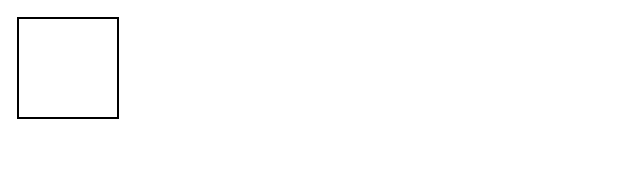
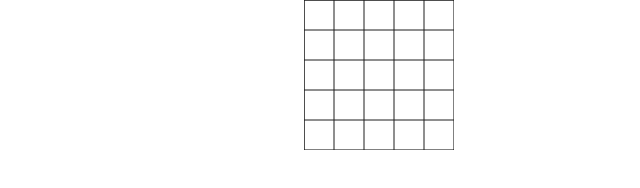
Before and after one commit to cryingsealpup/nonograms, a website built with webpack: page src/index.pug in a window 1280 px wide. Shown: the whole page, without its empty margins (0-640 px from the left). Built offline with nearby package versions, Linux system fonts and the light colour scheme.

Commit message:
feat: basic game grid

```diff
--- a/src/components/_head.pug
+++ b/src/components/_head.pug
@@ -11,4 +11,5 @@ head
     meta(name="theme-color", content="#ffffff")
     link(rel="preconnect", href="https://fonts.googleapis.com")
     link(rel="preconnect", href="https://fonts.gstatic.com", crossorigin)
-    link( href="https://fonts.googleapis.com/css2?family=Inter:wght@400;600;900&display=swap", rel="stylesheet")
+    link( href="./style.css", rel="stylesheet")
+    link(href="https://fonts.googleapis.com/css2?family=Inter:wght@400;600;900&display=swap", rel="stylesheet")
--- a/src/index.pug
+++ b/src/index.pug
@@ -2,5 +2,6 @@ doctype html
 html(lang='EN')
     include  ./components/_head.pug
     body
-        //  include  ./components/_body.pug
-        script(type="module", src="app.js")
+        canvas#canvas
+        //- script(type="module", src="app.js")
+        //- script(type="module", src="js/index.js")
--- a/src/js/index.js
+++ b/src/js/index.js
@@ -1,15 +1,82 @@
+let dim = 5
 const canvas = document.createElement('canvas'),
-    body = document.querySelector('body'),
-    ctx = canvas.getContext("2d"),
-    rectangle = new Path2D()
-
-let frameSize = 5
-
-rectangle.rect(10, 10, 100, 100)
+	body = document.querySelector('body'),
+	ctx = canvas.getContext("2d"),
+	rectangle = new Path2D(),
+	cellSize = 30,
+	cellsLine = cellSize * dim,
+	cellsColumn = cellsLine * dim,
+	screenD = (grid) => grid.length * cellSize
 
 ctx.strokeStyle = "black"
 ctx.lineWidth = 2
-ctx.strokeRect(10, 10, 100, 100)
-canvas.textContent = 'Извините, ваш браузер нет поддерживает "canvas" элемент.'
-console.log(ctx)
+// ctx.strokeRect(10, 10, 100, 100)
+canvas.textContent = 'Извините, ваш браузер не поддерживает "canvas" элемент.'
+
+const grid = buildGrid()
+canvas.width = screenD(grid)
+canvas.height = screenD(grid)
+ctx.strokeRect(0, 0, canvas.width, canvas.height)
+paintCells(grid, screenD(grid))
+
 body.appendChild(canvas)
+const offsetX = canvas.offsetLeft, offsetY = canvas.offsetTop
+
+canvas.addEventListener('mousedown', handleMouseDown)
+canvas.addEventListener('mouseup', handleMouseUp)
+canvas.addEventListener('mouseout', handleMouseOut)
+
+function buildGrid() {
+	const lines = Array(dim).fill(0)
+	const grid = Array(dim).fill(lines)
+	return grid
+}
+
+function paintCells(grid, len) {
+	grid.forEach((el, i) => { // rows
+		renderLine(0, i * cellSize, len, i * cellSize, "#1F1F1F", 1)
+	})
+
+	grid.forEach((el, i) => { // columns
+		renderLine(i * cellSize, 0, i * cellSize, len, "#1F1F1F", 1)
+	})
+}
+
+function renderLine(startx, starty, endx, endy, color, line_width) {
+	ctx.strokeStyle = color;
+	ctx.lineWidth = line_width;
+	ctx.beginPath();
+	ctx.moveTo(startx, starty);
+	ctx.lineTo(endx, endy);
+	ctx.stroke();
+}
+
+function handleMouseDown(e) {
+    // tell the browser we're handling this event
+    e.preventDefault();
+    e.stopPropagation();
+    startX = parseInt(e.clientX - offsetX);
+    startY = parseInt(e.clientY - offsetY);
+}
+
+// set the ending X/Y of the drag on mouseup
+function handleMouseUp(e) {
+    // tell the browser we're handling this event
+    e.preventDefault();
+    e.stopPropagation();
+    // set the ending X/Y
+    mouseX = parseInt(e.clientX - offsetX);
+    mouseY = parseInt(e.clientY - offsetY);
+    // done with the drag
+    isDown = false;
+    console.log(startX, startY)
+}
+// cancel the drag if the mouse exits the canvas
+function handleMouseOut(e) {
+    // tell the browser we're handling this event
+    e.preventDefault();
+    e.stopPropagation();
+    // moved out of the canvas, stop the drag
+    isDown = false;
+	console.log(startX, startY)
+}
--- /dev/null
+++ b/src/style.css
@@ -0,0 +1,5 @@
+body {
+    width: 100%;
+    height: 100%;
+    margin: 0;
+}
--- a/webpack.config.js
+++ b/webpack.config.js
@@ -81,31 +81,7 @@ module.exports = {
                         hmr: isDev
                     },
                 }, "css-loader"],
-            },
-            {
-                test: /\.s[ac]ss$/,
-                use: [{
-                    loader: MiniCssExtractPlugin.loader,
-                    options: {
-                        publicPath: (resourcePath, context) => {
-                            return path.relative(path.dirname(resourcePath), context) + '/';
-                        },
-                    }
-                },
-                    "css-loader",
-                    'sass-loader'
-                ],
-            },
-            {
-                test: /\.(gif|png|jpg|jpeg|svg)$/i,
-                type: 'asset/resource',
-            },
-
-            //load fonts
-            {
-                test: /\.(woff2?|eot|ttf|otf)$/i,
-                type: 'asset/resource',
-            },
+            }
         ]
     }
 };
```
Also changed, not shown: README.md.
